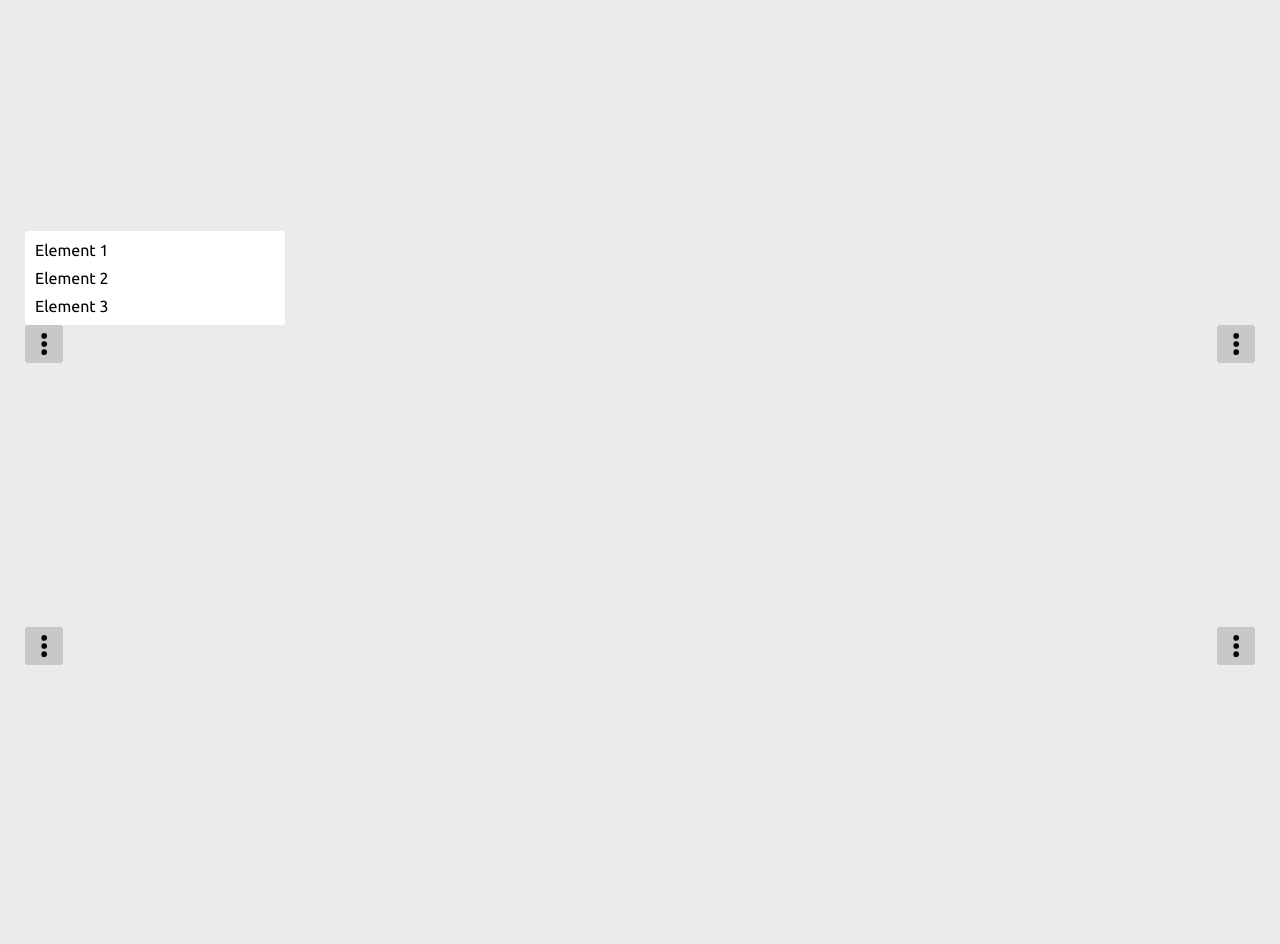
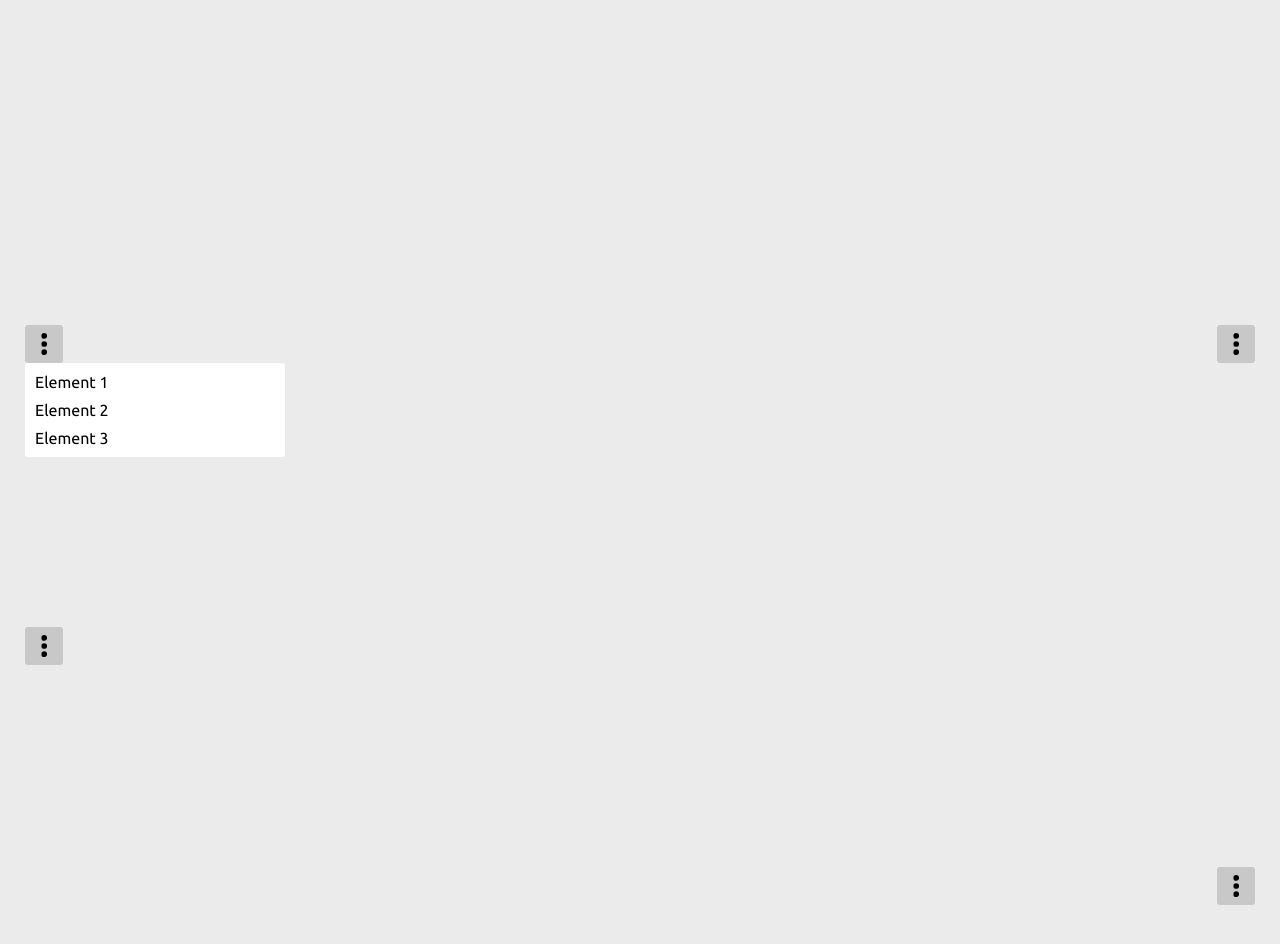
Before and after one commit to BZLOM4JOPbI/dropdown, a React (Vite) app: page / in a window 1280 px wide. Both pictures are taken after a click on the button 44 px from the left and 344 px from the top of the page. Shown: the top 944 px of the page. Built offline with nearby package versions, Linux system fonts and the light colour scheme.

Commit message:
new direction choise logic

```diff
--- a/src/App.module.sass
+++ b/src/App.module.sass
@@ -19,7 +19,7 @@
     left: 0
 
 .wrap__element_bottom-right
-    bottom: 0
+    bottom: -30vh
     right: 0
 .list
     list-style: none
--- a/src/components/dropdown.module.sass
+++ b/src/components/dropdown.module.sass
@@ -36,3 +36,6 @@
 
 .dropdown__body_right
     left: 0
+
+.dropdown__body_hidden
+    visibility: hidden
--- a/src/components/dropdown.tsx
+++ b/src/components/dropdown.tsx
@@ -1,6 +1,7 @@
 import { useEffect, useRef, useState } from "react"
 import style from './dropdown.module.sass'
 import useOutsideClick from "../hooks/outside_click";
+import useIsOverflow from "../hooks/is_overflow";
 
 
 export default function DropdownMenu({ children, } : { children: React.ReactNode }) {
@@ -19,10 +20,6 @@ export default function DropdownMenu({ children, } : { children: React.ReactNode
 
 
     const handleClickTrigger = async () => {
-        // const activeDropdown = document.querySelector('.dropdown_open')
-        // if (!activeDropdown) {
-        //     e.stopPropagation()
-        // }
         if (isOpen) {
             setIsOpen(false)
         } else {
@@ -32,26 +29,54 @@ export default function DropdownMenu({ children, } : { children: React.ReactNode
         }
     }
 
+    const handleScroll = (isOverflow: boolean) => {
+        setBodyOverflow(isOverflow)
+        if (isOverflow) {
+            checkDirection()
+        }
+    }
+
     const dropdownTrigger = useRef() as React.MutableRefObject<HTMLButtonElement>
-    const dropdownBody = useRef() as React.MutableRefObject<HTMLDivElement>
+    const dropdownBody = useIsOverflow(handleScroll)
 
+
+    const [bodyOverflow, setBodyOverflow] = useState<boolean>();
     const [isTop, setIsTop] = useState<boolean>();
     const [isLeft, setIsLeft] = useState<boolean>();
 
+    const checkDirection = () => {
+        const bodyRect = dropdownBody.current.getBoundingClientRect()
+        const triggerRect = dropdownTrigger.current.getBoundingClientRect()
+
+        // setIsTop(triggerRect.top > bodyRect.height)
+        // setIsLeft(triggerRect.left > bodyRect.width)
+
+        if (triggerRect.top > (window.innerHeight - triggerRect.bottom) && triggerRect.top > bodyRect.height) {
+            // console.log('top')
+            setIsTop(true)
+        } else if (triggerRect.top < (window.innerHeight - triggerRect.bottom) && window.innerHeight - triggerRect.bottom > bodyRect.height) {
+            // console.log('bottom')
+            setIsTop(false)
+        } else {
+            setIsOpen(false)
+        }
+
+        if (triggerRect.left > (window.innerWidth - triggerRect.right) && triggerRect.left > bodyRect.width) {
+            setIsLeft(true)
+        } else if (triggerRect.left < (window.innerWidth - triggerRect.right) && (window.innerWidth - triggerRect.right) > bodyRect.width) {
+            setIsLeft(false)
+        } else {
+            setIsOpen(false)
+        }
+    }
+
+
     useEffect(() => {
         if (isOpen) {
-
-            const bodyRect = dropdownBody.current.getBoundingClientRect()
-            const triggerRect = dropdownTrigger.current.getBoundingClientRect()
-
-            setIsTop(triggerRect.top > bodyRect.height)
-            setIsLeft(triggerRect.left > bodyRect.width)
+            handleScroll(false)
+            checkDirection()
         }
     }, [isOpen])
-
-    // const handleClickBody = (e: React.MouseEvent) => {
-        // e.stopPropagation()
-    // }
 
 
     return (
@@ -78,8 +103,8 @@ export default function DropdownMenu({ children, } : { children: React.ReactNode
                             ${style.dropdown__body}
                             ${isTop ? style.dropdown__body_top : style.dropdown__body_bottom}
                             ${isLeft ? style.dropdown__body_left : style.dropdown__body_right}
+                            ${bodyOverflow  && style.dropdown__body_hidden}
                         `}
-                        // onClick={handleClickBody}
                         ref={dropdownBody}
                     >
                         { children }
--- /dev/null
+++ b/src/hooks/is_overflow.ts
@@ -0,0 +1,32 @@
+import { useLayoutEffect, useRef, } from "react"
+
+
+const useIsOverflow = (callback: CallableFunction) => {
+    const ref = useRef() as React.MutableRefObject<HTMLDivElement>
+
+    useLayoutEffect(() => {
+        const checkOverflow = () => {
+            if (ref.current) {
+
+                const elemRect = ref.current.getBoundingClientRect();
+
+                callback(elemRect.bottom > window.innerHeight || elemRect.top < 0)
+            }
+        }
+
+        const handleScroll = () => {
+            checkOverflow()
+        }
+
+        document.addEventListener('scroll', handleScroll, { passive: true })
+
+        return(() => {
+            document.removeEventListener('scroll', handleScroll)
+        })
+
+    }, [ref, callback])
+
+    return ref
+}
+
+export default useIsOverflow
```
